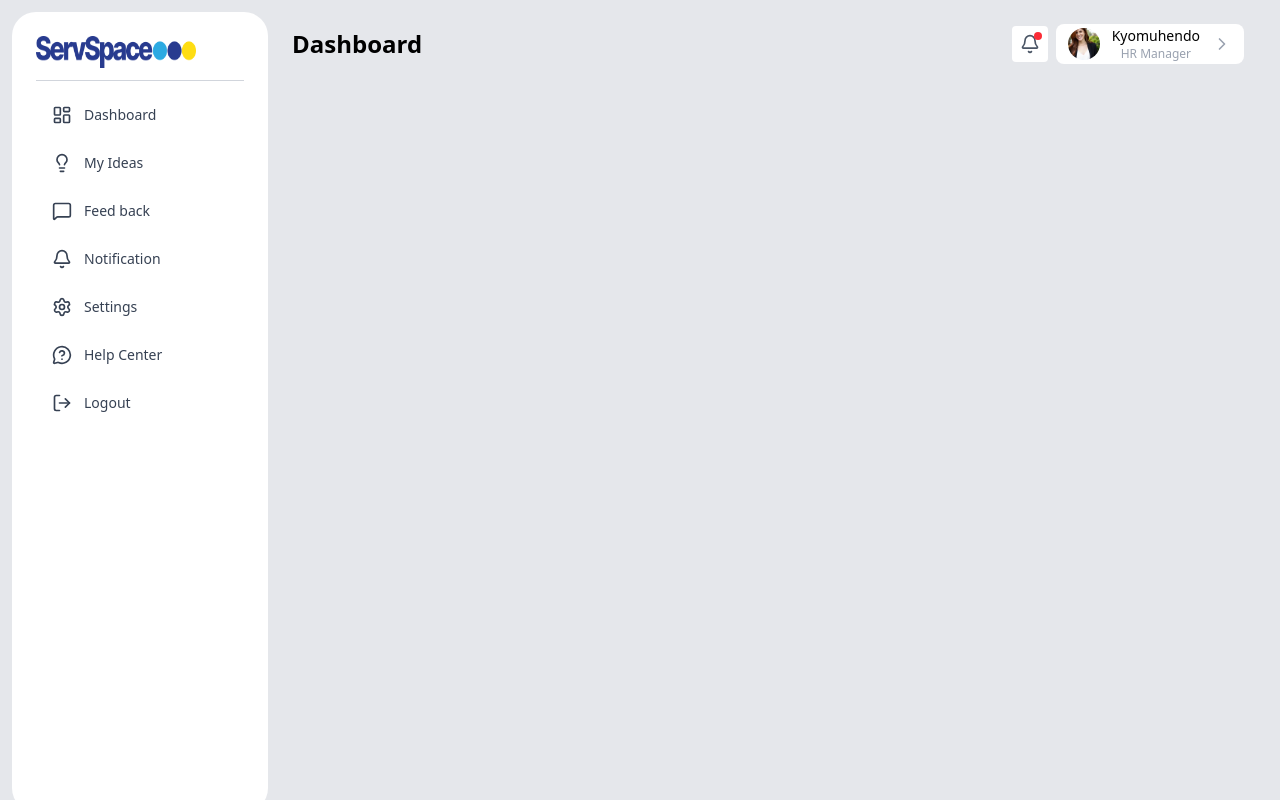
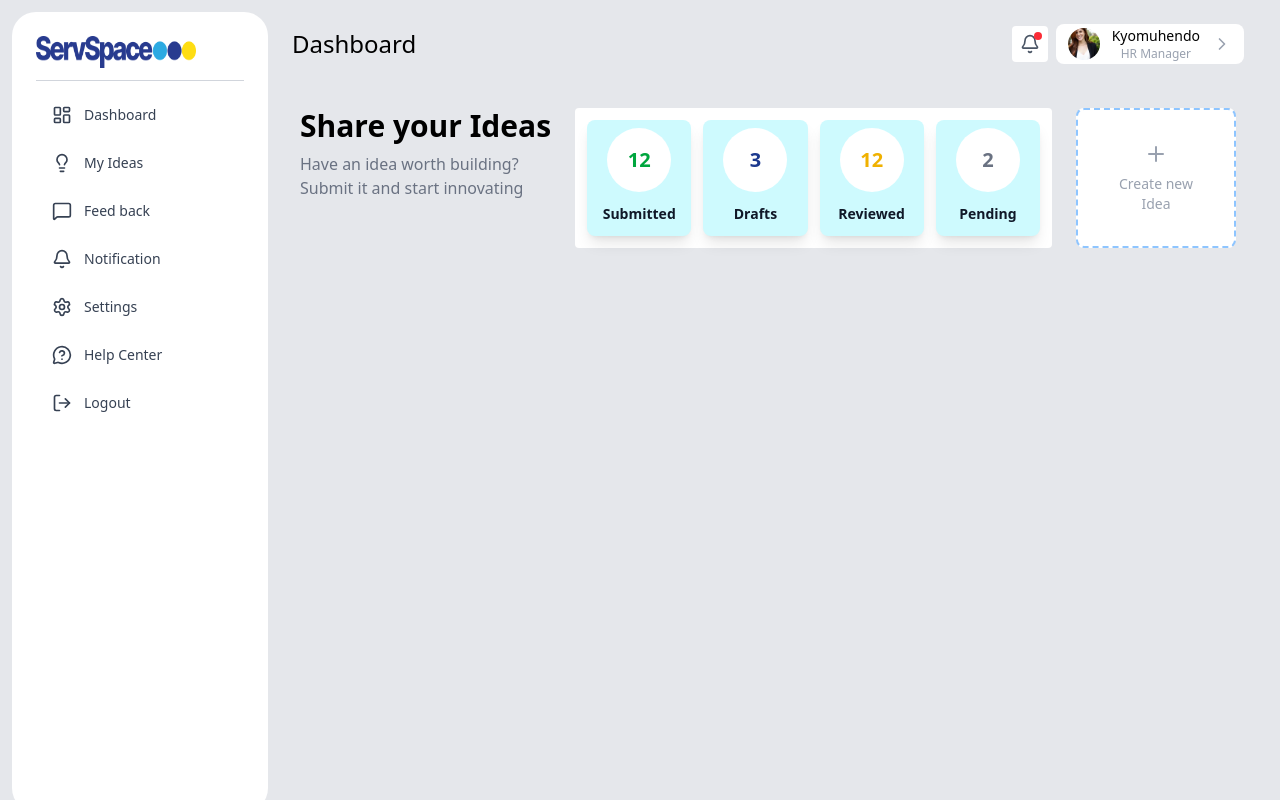
Before and after one commit to Kyomuhe/serve-space, a React (Vite) app: page / in a window 1280 px wide. Built offline with nearby package versions, Linux system fonts and the light colour scheme.

Commit message:
dashboard stat

```diff
--- a/src/components/Dashboard/Dashboard.jsx
+++ b/src/components/Dashboard/Dashboard.jsx
@@ -1,8 +1,74 @@
-const Dashboard = () =>{
-    return(
-        <div>
-            <h1></h1>
+import { Plus } from "lucide-react";
+
+const Dashboard = () => {
+    const stats = [
+        {
+            id: 1,
+            count: 12,
+            label: 'Submitted',
+            description: 'Total ideas submitted',
+            color: 'text-green-600',
+            bgColor: 'bg-blue-100'
+        },
+        {
+            id: 2,
+            count: 3,
+            label: 'Drafts',
+            description: 'Total ideas drafted',
+            color: 'text-blue-900',
+        },
+        {
+            id: 3,
+            count: 12,
+            label: 'Reviewed',
+            description: 'Total ideas reviewed',
+            color: 'text-yellow-500',
+        },
+        {
+            id: 4,
+            count: 2,
+            label: 'Pending',
+            description: 'Total ideas Pending',
+            color: 'text-gray-500',
+        },
+    ]
+
+    return (
+        <div className="p-2">
+            <div className="flex gap-6 items-start">
+                <div className="flex flex-col">
+                    <h1 className="font-semibold text-3xl mb-2">Share your Ideas</h1>
+                    <p className="text-gray-500">Have an idea worth building?<br/>Submit it and start innovating</p>
+                </div>
+
+                <div className="flex gap-3 flex-1 rounded bg-white p-3">
+                    {stats.map((stat) => (
+                        <div
+                            key={stat.id}
+                            className="bg-cyan-100 shadow-lg rounded-lg p-2 flex-1"
+                        >
+                            <div className="flex flex-col items-center text-center">
+                                <div className="bg-white rounded-full w-16 h-16 flex items-center justify-center mb-3">
+                                    <span className={`${stat.color} font-bold text-xl`}>
+                                        {stat.count}
+                                    </span>
+                                </div>
+                                <h3 className="text-gray-900 font-semibold text-sm mb-1">
+                                    {stat.label}
+                                </h3>
+                                {/* <p className="text-gray-500 text-xs">{stat.description}</p> */}
+                            </div>
+                        </div>
+                    ))}
+                </div>
+
+                <div className="bg-white rounded-lg border-2 border-dashed border-blue-300 flex flex-col items-center justify-center text-gray-400 gap-2 p-8 w-40">
+                    <Plus size={24}/>
+                    <p className="text-sm text-center">Create new Idea</p>
+                </div>
+            </div>
         </div>
     )
 }
+
 export default Dashboard;
--- a/src/components/Dashboard/Header.jsx
+++ b/src/components/Dashboard/Header.jsx
@@ -5,7 +5,7 @@ const Header = () => {
     return (
         <div className="h-16 flex items-center justify-between px-6">
             <div>
-                <h1 className="font-semibold text-2xl">Dashboard</h1>
+                <h1 className="font-medium text-2xl">Dashboard</h1>
             </div>
 
             <div className='flex items-center gap-2'>
```
